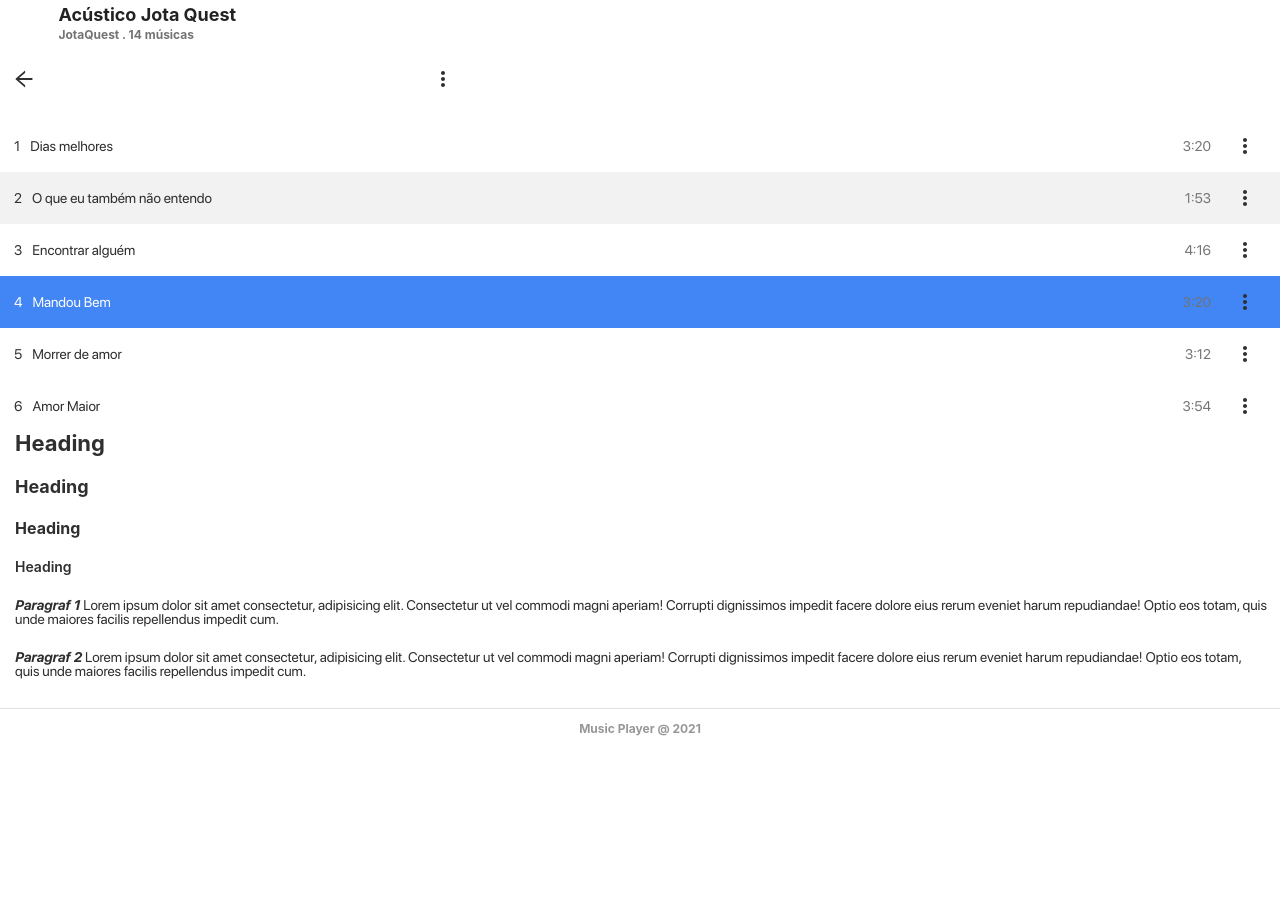
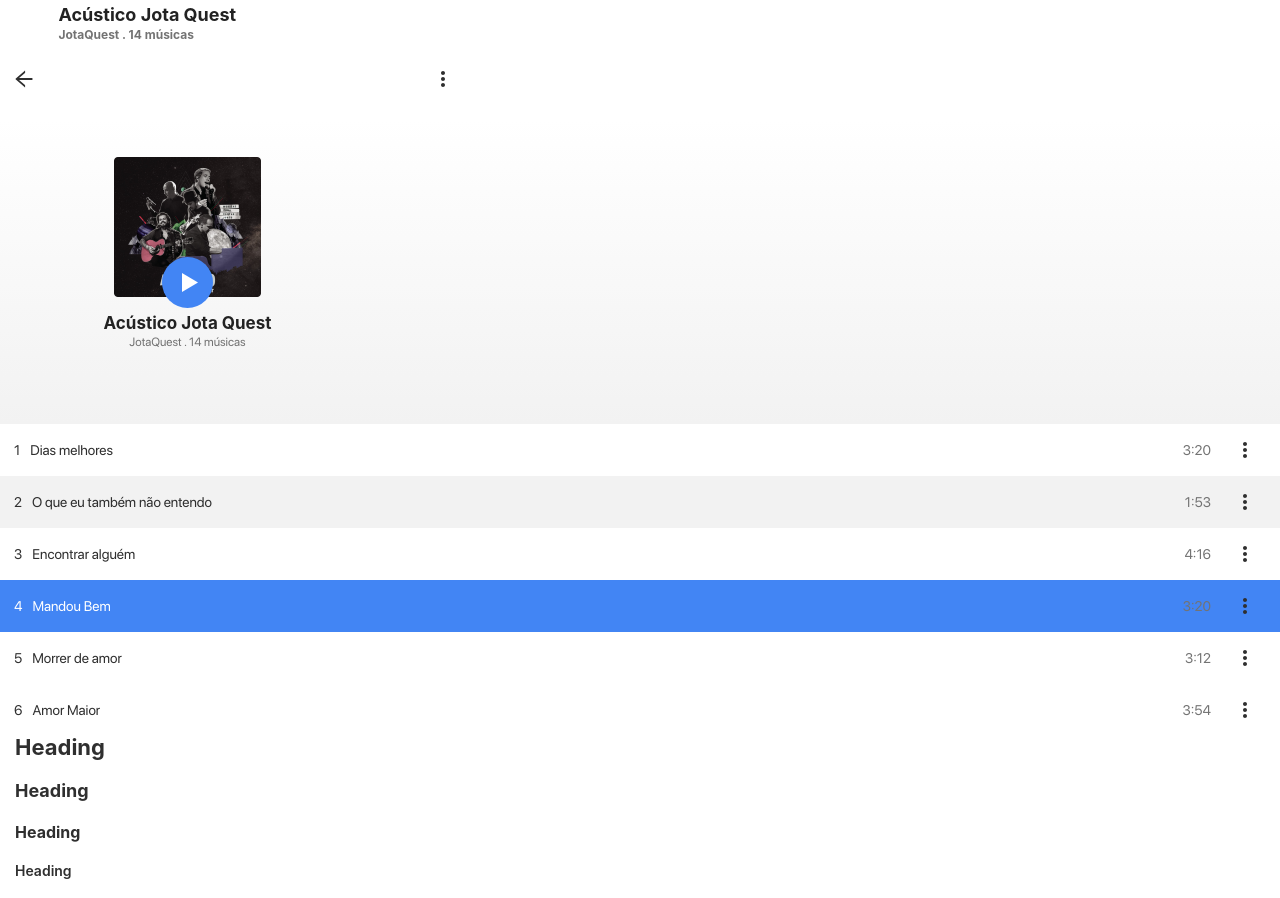
Before and after one commit to EdsonTomasDev/Project-MusicPlay, a plain HTML site: page index.html in a window 1280 px wide. Shown: the part 1820-2718 px from the top of the page. Before the commit the page ends 2600 px from the top, so only its background shows below. Drawn offline with Linux system fonts and the light colour scheme; a web font is replaced by a local one.

Commit message:
Feat: playlist-coves-active

```diff
--- a/index.html
+++ b/index.html
@@ -175,6 +175,19 @@
      <img src="./assets/icons/three-dot.svg" alt="Buscar Musica">
     </div>
 
+    <div class="playlist-cover">
+      <div class="playlist-cover__active">
+        <img  class="playlist-cover__imglist" src="./assets/images/image7.png" alt="JotaQuest">
+        <img class="playlist-cover__imgplay" src="./assets/icons/play.svg" alt="">
+        <div class="playlist-cover__text">
+          <h1>Acústico Jota Quest</h1>
+          <p>JotaQuest . 14 músicas</p>
+        </div>
+      </div>
+
+
+    </div>
+
     <div class="music-item">
        <div class="music-item__itemtext">
          <p class="music-item__item">1</p>
--- /dev/null
+++ b/styles/components/playlist-cover.css
@@ -0,0 +1,65 @@
+.playlist-cover {
+    height: 267px;
+    display: flex;
+
+    background: red;
+    padding-top: 37px;
+    padding-left: 60px;
+    padding-right: 60px;
+    background: linear-gradient(180deg, rgba(242, 242, 242, 0) 0%,  #F2F2F2 100%);
+
+}
+
+.playlist-cover__active {
+    position: relative;
+
+
+}
+
+.playlist-cover__text {
+
+   width: 255px;
+}
+
+.playlist-cover__imglist {
+    width: 147px;
+    height: 140px;
+    margin-left: 54px;
+    position: absolute;
+
+}
+
+.playlist-cover__imgplay {
+    width: 51px;
+    height: 51px;
+    position: absolute;
+    margin-left: 102px;
+    margin-top: 100px;
+
+}
+
+.playlist-cover__text {
+    position: relative;
+}
+
+.playlist-cover__text h1 {
+    font-family: 'SF Pro Display', Helvetica, sans-serif;
+    font-size: 17px;
+    font-style: normal;
+    font-weight: 700;
+    margin-top: 158px;
+    text-align: center;
+
+
+}
+
+.playlist-cover__text p {
+    font-family: 'SF Pro Display', Helvetica, sans-serif;
+    font-size: 12px;
+    font-style: normal;
+    font-weight: 500;
+    margin-top: 4px;
+    text-align: center;
+    color: #737373;
+
+}
--- a/styles/pages/index.css
+++ b/styles/pages/index.css
@@ -6,6 +6,7 @@
 @import url(../components/footer.css);
 @import url(../components/playlists.css);
 @import url(../components/music-item.css);
+@import url(../components/playlist-cover.css);
 
 @font-face {
     font-family: 'SF Pro Display';
```
Also changed, not shown: assets/icons/play.svg (added).
